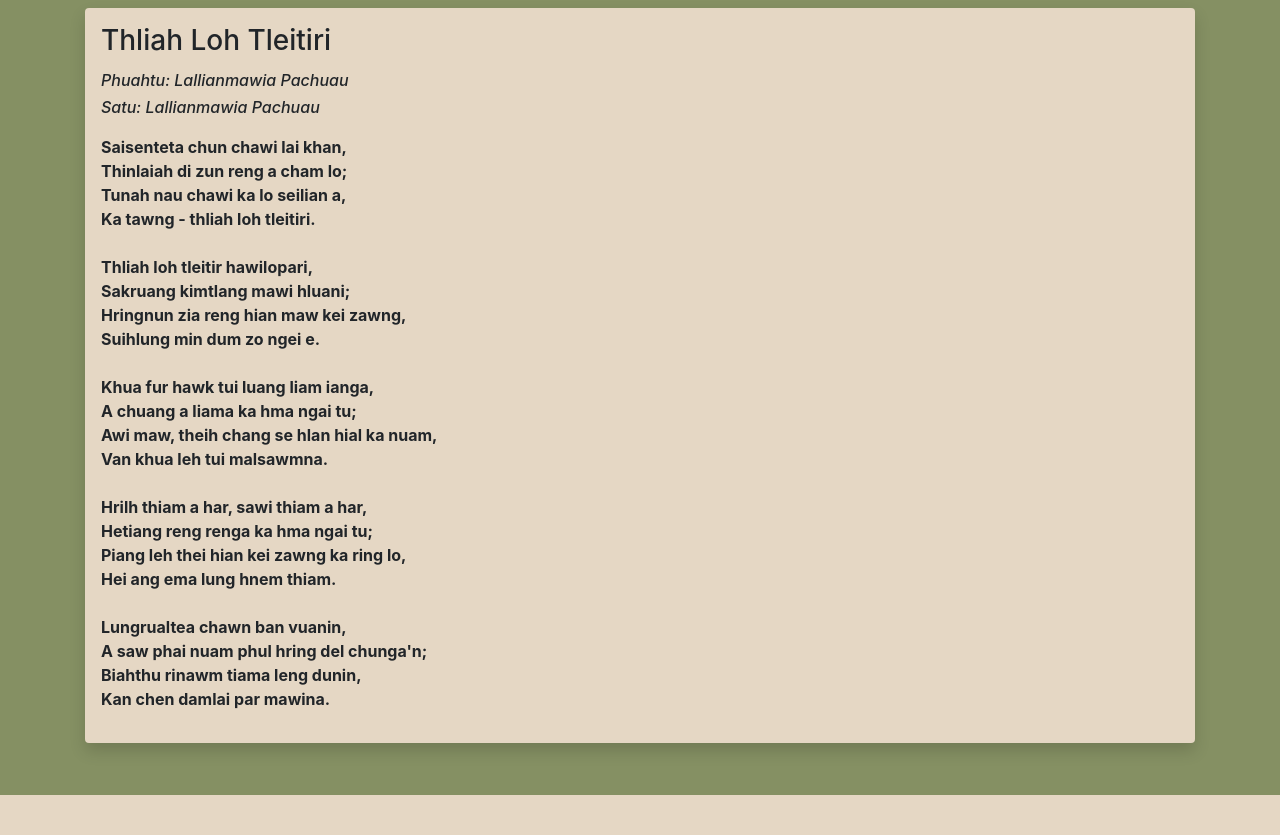
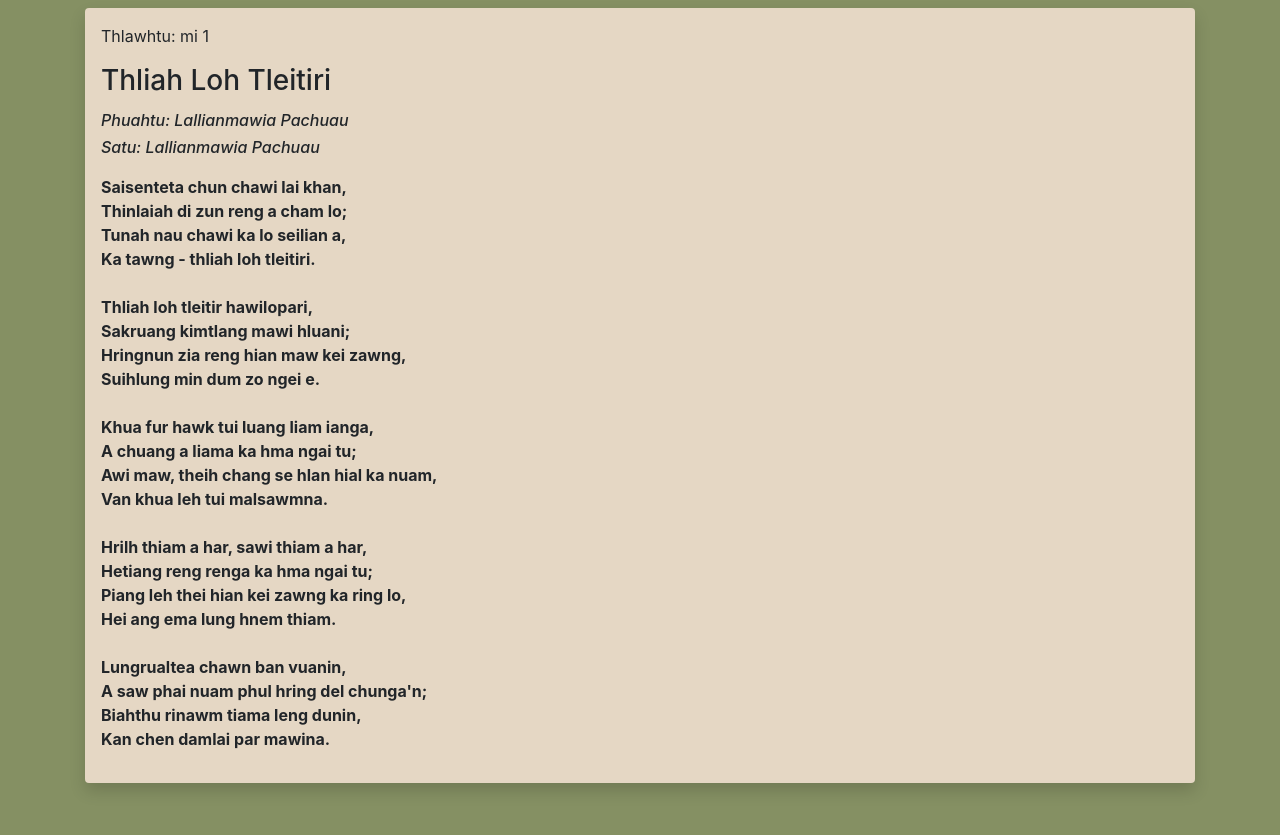
Before and after one commit to pachuau10/zolyrics, a Django app: page /hla/1/ in a window 1280 px wide. Shown: the part 88-923 px from the top of the page. Before the commit the page ends 883 px from the top, so only its background shows below. Run offline with Django 5.2, Linux system fonts and the light colour scheme; data comes from the database, SQL or seed files in the repository.

Commit message:
view count add

```diff
--- a/hla/models.py
+++ b/hla/models.py
@@ -13,6 +13,7 @@ class Data(models.Model):
     img = CloudinaryField('image',
                          folder='thlalak/',
                          null=True, blank=True)
+    views = models.PositiveIntegerField(default=0)
 
 
 
--- a/hla/views.py
+++ b/hla/views.py
@@ -39,7 +39,10 @@ def home(request):
 
 def hla(request, pk):
     data = get_object_or_404(Data, pk=pk)
+    data.views += 1
+    data.save(update_fields=['views'])
     return render(request, 'hla.html', {'data': data})
+
 
 def request_view(request):
     return render(request,'request.html')
--- a/templates/hla.html
+++ b/templates/hla.html
@@ -57,6 +57,8 @@
 <div style="background-color: rgb(133,144,99);">
   <div class="container pt-2 pb-1">
     <div class="shadow p-3 mb-5 rounded" style="background-color: rgb(229,215,196);">
+      <p>Thlawhtu: mi {{ data.views }} </p>
+
       <h3>{{data.name}}</h3>
       <h6 style="font-style: italic;padding-top: 5px;">Phuahtu: {{data.phuahtu}}</h6>
       <h6 style="font-style: italic;">Satu: {{data.satu}}</h6>
```
Also changed, not shown: hla/migrations/0003_data_views.py (added).
